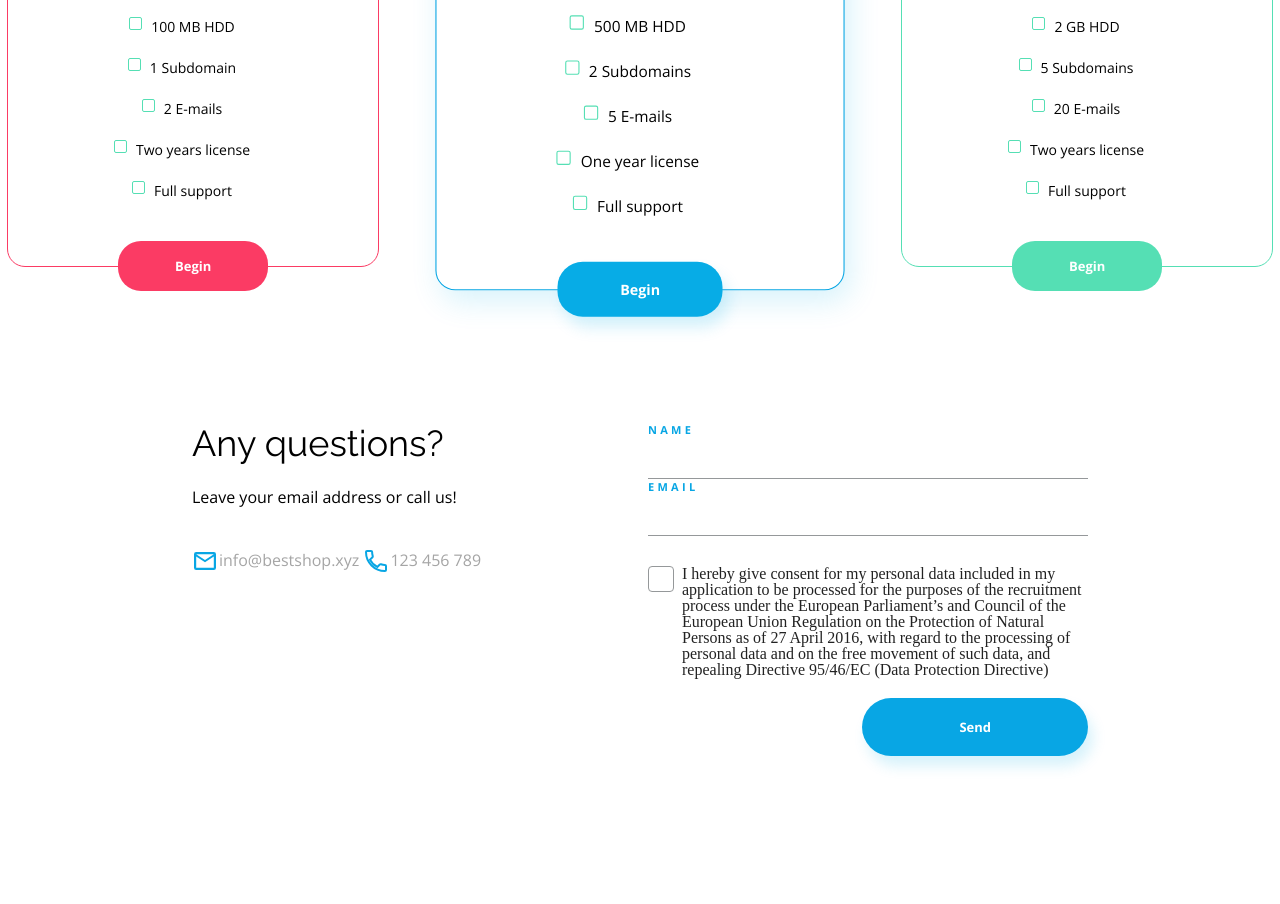
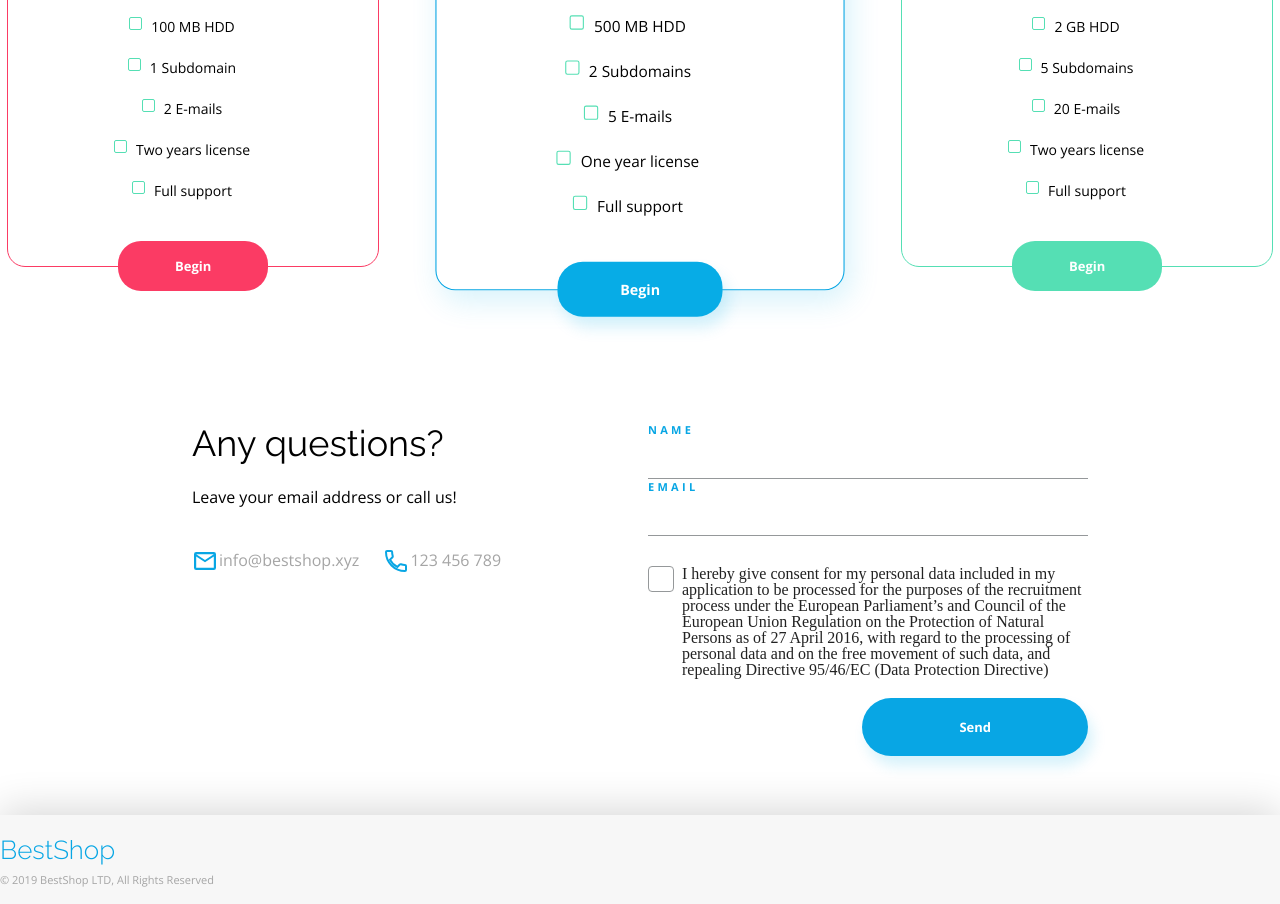
Before and after one commit to AdLap/Best-shop, a plain HTML site: page index.html in a window 1280 px wide. Shown: the part 3313-4217 px from the top of the page. Before the commit the page ends 4128 px from the top, so only its background shows below. Drawn offline with nearby package versions, Linux system fonts and the light colour scheme.

Commit message:
almost done

```diff
--- a/css/style.css
+++ b/css/style.css
@@ -47,6 +47,12 @@ a {
     color: var(--color-black);
     line-height: 22px/*1.3em*/;
 }
+.logo {
+    font-family: var(--raleway);
+    font-weight: var(--light);
+    color: var(--color-primary);
+    text-align: left;
+}
                                                 /* HEADER */
 .header-bg {
     width: 100vw;
@@ -63,12 +69,8 @@ a {
     max-height: 70px;
 }
 .header-logo {
-    font-family: var(--raleway);
-    font-weight: var(--light);
     font-size: 32px;
     line-height: 37px/*1.15em*/;
-    color: var(--color-primary);
-    text-align: left;
 }
 .header-menu {
     display: flex;
@@ -504,9 +506,9 @@ a {
 .contact-data-txt {
     color: var(--color-grey);
 }
-/*.contact-email-txt {
+.contact-email-txt {
     margin-right: 20px;
-}*/
+}
 .contact-column-right {
     display: flex;
     flex-direction: column;
@@ -594,3 +596,42 @@ a {
     line-height: 18px;
 }
                                                     /* FOOTER */
+.footer-box {
+    width: 100vw;
+    padding-bottom: 17px;
+    background-color: var(--color-light-grey);
+    box-shadow: 0 -5px 40px var(--color-light-shadow);
+}
+.footer-container {
+    display: flex;
+    justify-content: space-between;
+    align-items: center;
+}
+.footer-logo-box {
+    display: flex;
+    flex-direction: column;
+}
+.footer-logo {
+    margin: 20.5px 0 6.5px 0;
+    font-family: var(--raleway);
+    font-weight: var(--light);
+    font-size: 26px;
+    line-height: 30px;
+    text-align: left;
+    color: var(--color-primary);
+}
+.footer-rights {
+    font-size: 11px;
+    line-height: 15px;
+    color: var(--color-grey);
+    text-align: left;
+}
+.footer-link-box {
+    display: flex;
+    gap: 20px;
+}
+.footer-link-box img {
+    width: 24px;
+    height: 24px;
+    outline: none;
+}
--- a/index.html
+++ b/index.html
@@ -15,7 +15,7 @@
 <body>
     <header class="header-bg">
         <div class="header-box container">
-            <span class="header-logo">BestShop</span>
+            <span class="header-logo logo">BestShop</span>
             <nav class="header-menu-box">
                 <ul class="header-menu">
                     <li><a class="header-menu-txt" href="">WHY US</a></li>
@@ -188,8 +188,17 @@
         </section>
     </main>
 
-    <footer>
-
+    <footer class="footer-box">
+        <div class="footer-container container">
+            <div class="footer-logo-box">
+                <span class="footer-logo logo">BestShop</span>
+                <span class="footer-rights txt">© 2019 BestShop LTD, All Rights Reserved</span>
+            </div>
+            <div class="footer-link-box">
+                <a class="footer-twitter-link" href="https://twitter.com/?lang=pl" target="_blank"><img src="assets/Twitter.svg" alt="twitter"></a>
+                <a class="tooter-fb-link" href="https://pl-pl.facebook.com/" target="_blank"><img src="assets/Facebook.svg" alt="facebook"></a>
+            </div>
+        </div>
     </footer>
 </body>
 </html>
```
